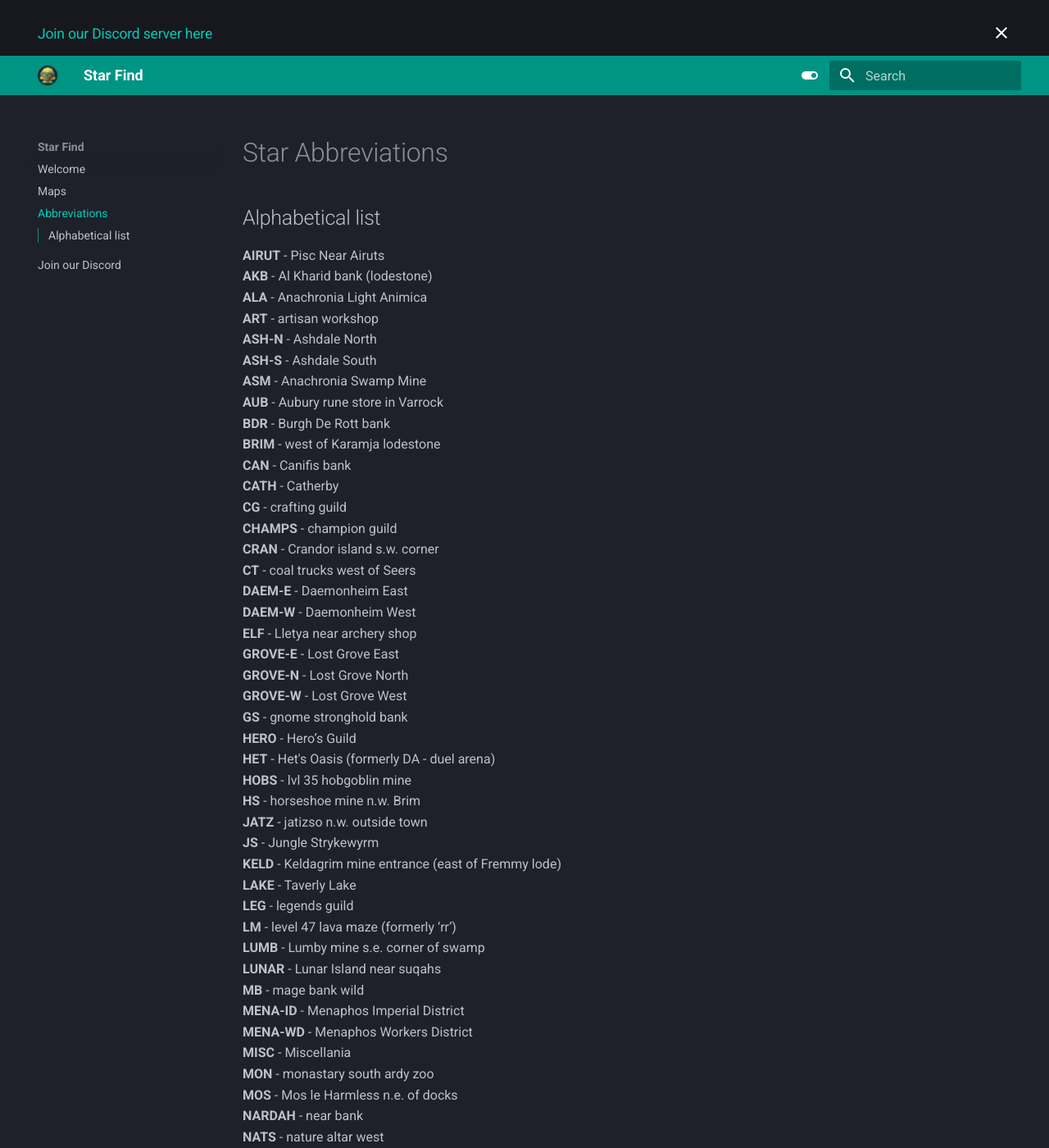
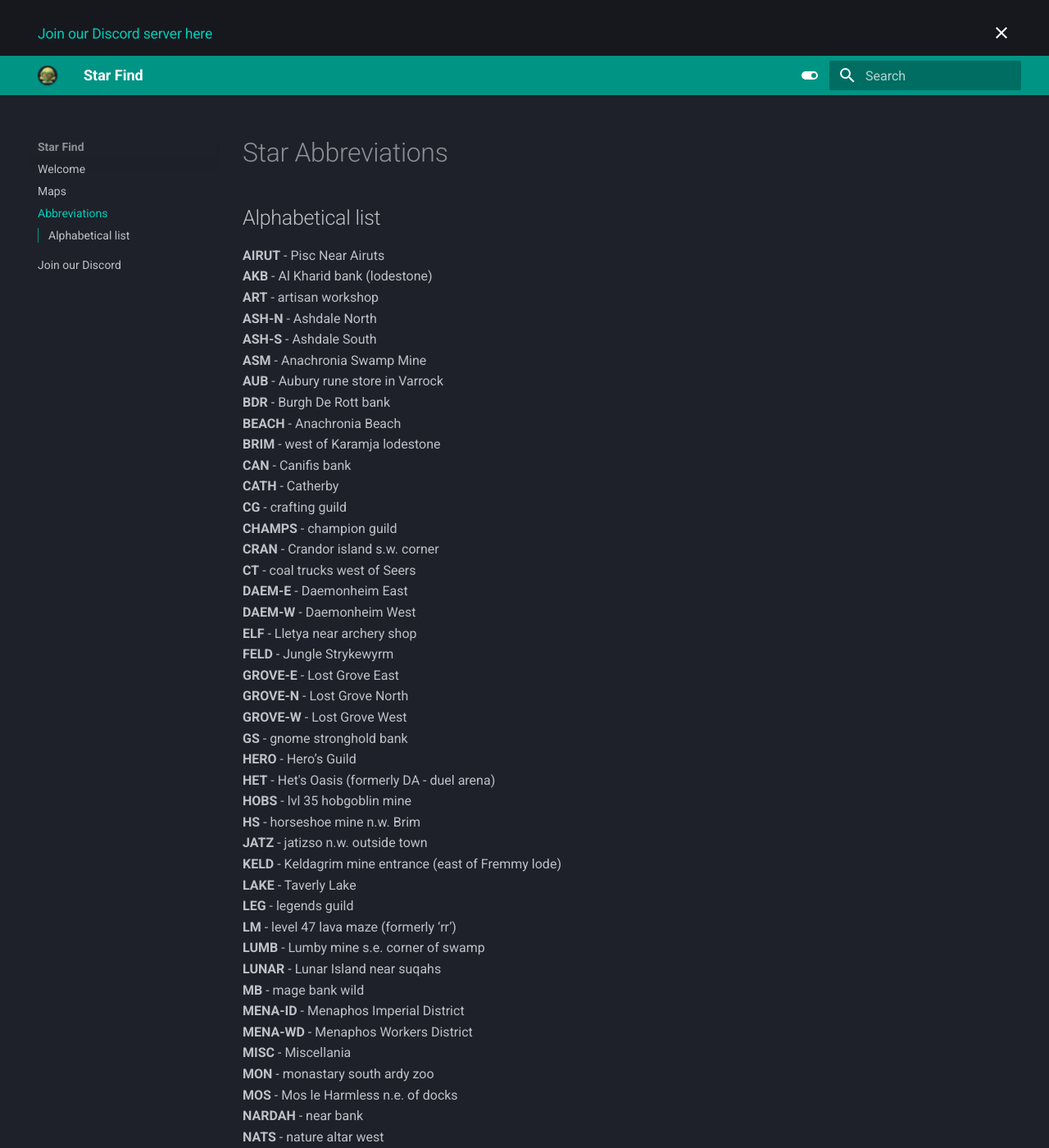
Before and after one commit to Star-Find-RS/Star-Find-Docs, an MkDocs documentation site: the page built from docs/abbreviations.md, in a window 1280 px wide and 1400 px high. Shown: the whole window at 82% size. Built offline with MkDocs 1.6.1 and Material for MkDocs 9.7.7, drawn with Linux system fonts in a browser that asks for light colours.

Commit message:
Updates locs

```diff
--- a/docs/abbreviations.md
+++ b/docs/abbreviations.md
@@ -5,13 +5,13 @@
 
 **AIRUT** - Pisc Near Airuts
 **AKB** - Al Kharid bank (lodestone)
-**ALA** - Anachronia Light Animica
 **ART** - artisan workshop
 **ASH-N** - Ashdale North
 **ASH-S** - Ashdale South
 **ASM** - Anachronia Swamp Mine
 **AUB** - Aubury rune store in Varrock
 **BDR** - Burgh De Rott bank
+**BEACH** - Anachronia Beach
 **BRIM** - west of Karamja lodestone
 **CAN** - Canifis bank
 **CATH** - Catherby
@@ -22,6 +22,7 @@
 **DAEM-E** - Daemonheim East
 **DAEM-W** - Daemonheim West
 **ELF** - Lletya near archery shop
+**FELD** - Jungle Strykewyrm
 **GROVE-E** - Lost Grove East
 **GROVE-N** - Lost Grove North
 **GROVE-W** - Lost Grove West
@@ -31,7 +32,6 @@
 **HOBS** - lvl 35 hobgoblin mine
 **HS** - horseshoe mine n.w. Brim
 **JATZ** - jatizso n.w. outside town
-**JS** - Jungle Strykewyrm
 **KELD** - Keldagrim mine entrance (east of Fremmy lode)
 **LAKE** - Taverly Lake
 **LEG** - legends guild
```
Also changed, not shown: docs/maps.md (+2 -2 lines).
